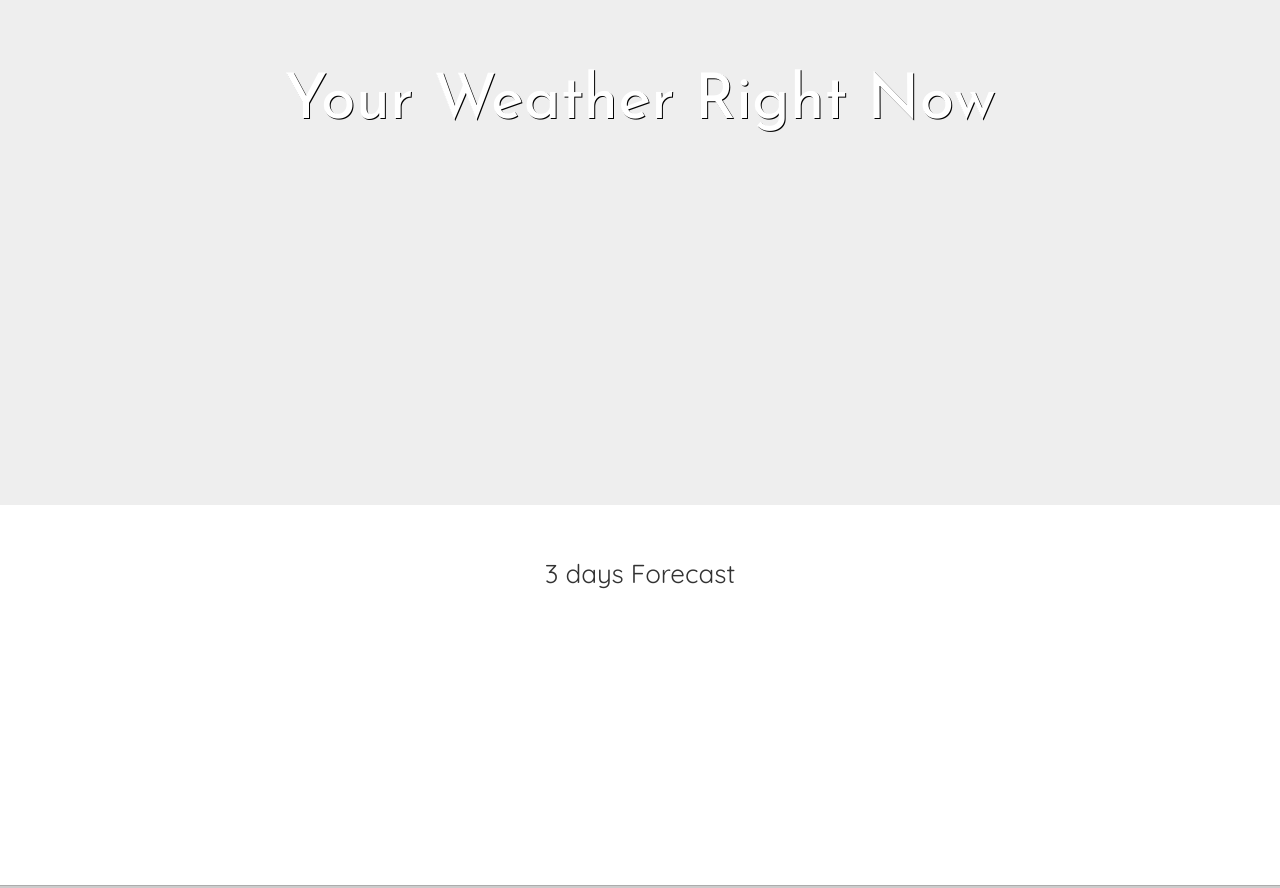
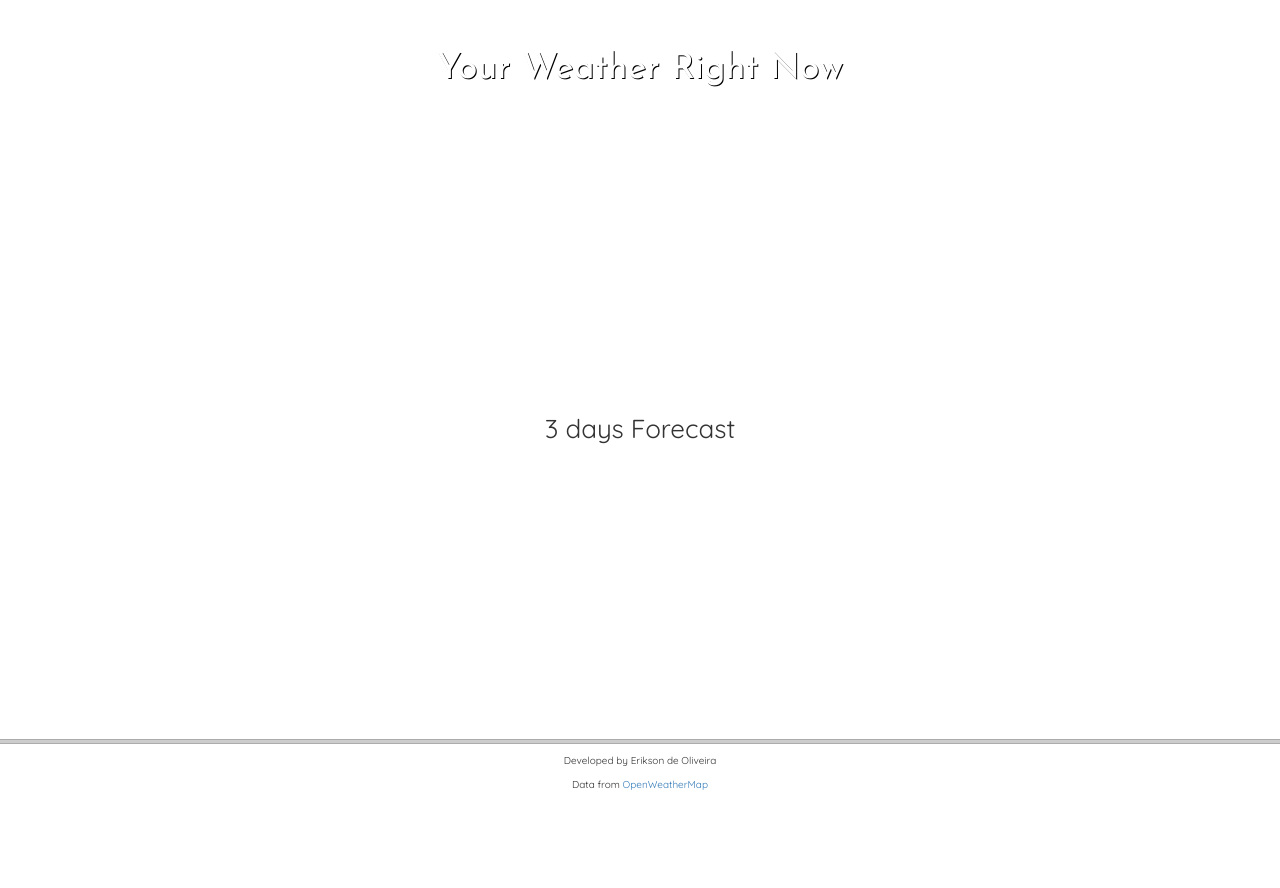
Before and after one commit to eriksonoliveira/Local_Weather, a plain HTML site: page localWeather.html in a window 1280 px wide. Shown: the top 888 px of the page. After the commit the page ends 803 px from the top, so only its background shows below. Drawn offline with nearby package versions, Linux system fonts and the light colour scheme; no server answers; some icons are missing; a web font is replaced by a local one.

Commit message:
Minor Changes

```diff
--- a/css/styles_localWeather.css
+++ b/css/styles_localWeather.css
@@ -1,25 +1,28 @@
 @import 'https://fonts.googleapis.com/css?family=Josefin+Sans|Quicksand';
+
+body, html {
+  margin: 0;
+  padding: 0;
+}
 
 body * {
   font-family: 'Quicksand', sans-serif;
 }
 
 #main {
-  height: 505px;
+/*  height: 505px;*/
+  margin-top: -20px;
+  padding-top: 50px;
 }
 
 header {
   font-family: 'Josefin Sans', sans-serif;
+  font-size: 28px;
   font-weight: 500;
   text-shadow: 1px 1px black;
   background-color: transparent;
   position: relative;
   color: white;
-}
-
-.container {
-  margin-right: auto;
-  margin-left: auto;
 }
 
 h1, h3 {
@@ -105,7 +108,7 @@ h1, h3 {
 .unselected:hover {
   color: #c3c3c3;
   border: 1px solid #FFF;
-  background-color: #999;
+  background-color: rgba(180,180,180, .3);
 }
 
 .weatherCondition {
@@ -240,11 +243,11 @@ h1, h3 {
 
 footer {
   clear: both;
-  height: 50px;
+/*  height: 50px;*/
 }
 
 #footerLine {
-  height: 10px;
+  height: 5px;
   background-color: #cccccc;
   border-top: 1px solid #acacac;
   border-bottom: 1px solid #acacac;
@@ -252,6 +255,7 @@ footer {
 
 #credits {
   margin: 10px 0;
+  font-size: 10px;
 }
 
 /***BACKGROUNDS***/
--- a/js/script.js
+++ b/js/script.js
@@ -20,6 +20,12 @@ $(document).ready(function() {
     var country = geop.country;
     var locationName = $("<span>" + city + ", " + country + "</span>");
     //console.log(latitude + ' ' + longitude);
+
+
+    $.getJSON("https://api.wunderground.com/api/18edfb193f8ac4c6/geolookup/conditions/forecast/q/Australia/Sydney.js  on", function(weatherJson) {
+      console.log(weatherJson);
+    });
+
 
     /***call openweathermap to get current weather information***/
     $.getJSON('http://api.openweathermap.org/data/2.5/weather?lat=' + latitude + '&lon=' + longitude + '&APPID=9ad8257fe3d7737f364b3b1ea8e7cc53', function(currWeather) {
@@ -111,15 +117,15 @@ $(document).ready(function() {
       }
 
 
-      /***Write the days of the week into 'temps'***/
+      /***Push the days of the week into 'temps'***/
       var d = new Date();
       var week = ["Sun","Mon","Tue","Wed","Thu","Fri","Sat"];
 
       $.each($(".day"), function(index, value) {
-        var gettDay = new Date(d.getTime() + 86400 * 1000 * (index));
-        //console.log(nextDay);
-        var weekDay = week[gettDay.getDay()];
-        var weekDayTime = gettDay.getTime();
+        var forecDay = new Date(d.getTime() + 86400 * 1000 * (index));
+        var weekDay = week[forecDay.getDay()];
+        var weekDayTime = forecDay.getTime();
+
         $(this).html(weekDay);
         temps[index].day = weekDayTime;
 
@@ -131,7 +137,7 @@ $(document).ready(function() {
 
         //temps[index].day = result;
 
-        //console.log(temps);
+        console.log(temps);
       });
 
         /***Draw the temperature chart***/
--- a/localWeather.html
+++ b/localWeather.html
@@ -20,7 +20,7 @@
   </head>
 
   <body>
-    <div id="main" class="jumbotron">
+    <div id="main" class="">
       <header class="container">
         <h1>Your Weather Right Now</h1>
       </header>
```
